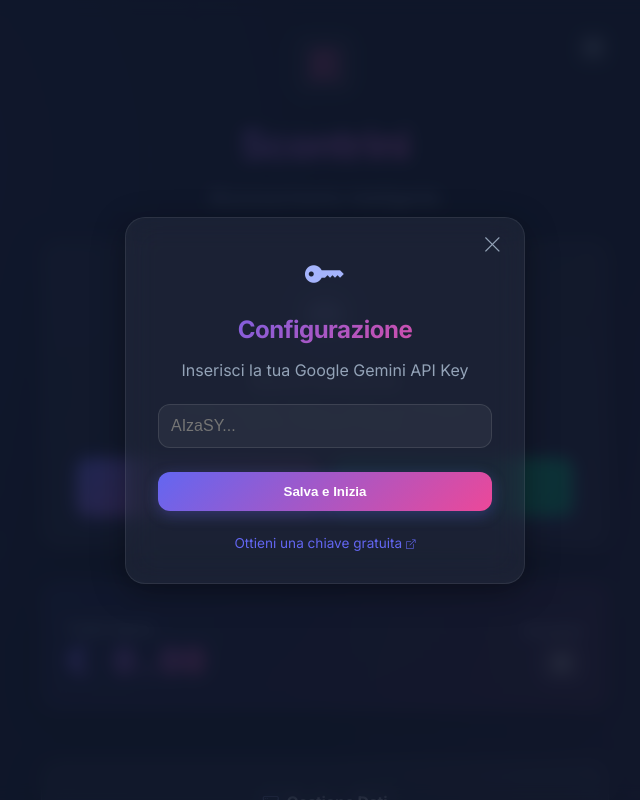
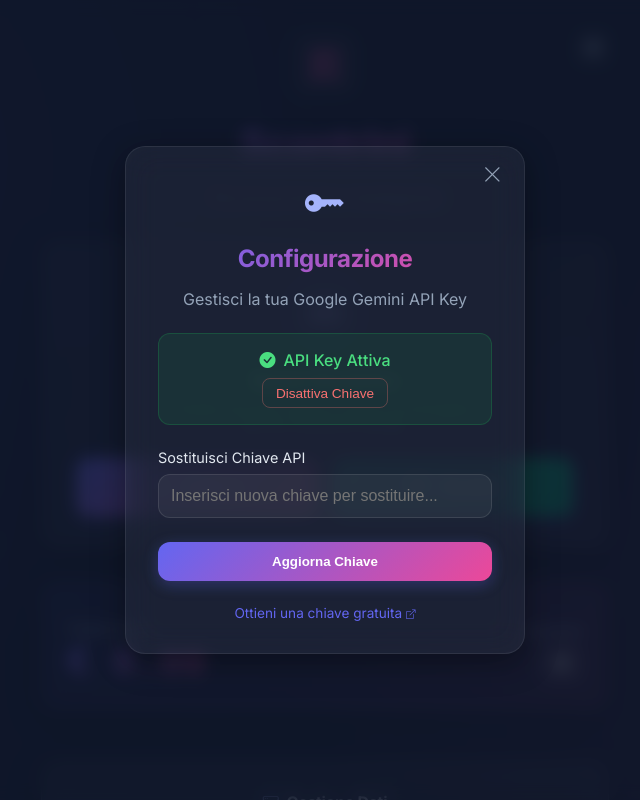
Before and after one commit to edymetal/scontrini, a React (Vite) app: page / in a window 1280 px wide. Both pictures are taken after a click on the button "Configura Chiave API". Shown: the top 800 px of the page, without its empty margins (315-955 px from the left). Built offline with nearby package versions, Linux system fonts and the light colour scheme; no server answers.

Commit message:
ativa e desativar chave api

```diff
--- a/src/App.jsx
+++ b/src/App.jsx
@@ -102,7 +102,7 @@
 
   return (
     <div className="app-container" style={{ maxWidth: '600px', margin: '0 auto', padding: '2rem 1rem' }}>
-      {showModal && <ApiKeyModal onSave={setApiKey} onClose={() => setShowModal(false)} />}
+      {showModal && <ApiKeyModal currentApiKey={apiKey} onSave={setApiKey} onClose={() => setShowModal(false)} />}
 
       <header style={{ marginBottom: '2rem', textAlign: 'center', position: 'relative' }}>
         <button
--- a/src/components/ApiKeyModal.jsx
+++ b/src/components/ApiKeyModal.jsx
@@ -1,13 +1,16 @@
 import React, { useState } from 'react';
 import { validateApiKey } from '../services/geminiService';
 
-const ApiKeyModal = ({ onSave, onClose }) => {
+const ApiKeyModal = ({ currentApiKey, onSave, onClose }) => {
     const [key, setKey] = useState('');
     const [isValidating, setIsValidating] = useState(false);
     const [error, setError] = useState(null);
 
     const handleSubmit = async (e) => {
         e.preventDefault();
+
+        if (!key.trim()) return;
+
         setIsValidating(true);
         setError(null);
 
@@ -15,10 +18,19 @@
 
         if (isValid) {
             onSave(key);
+            setKey(''); // Clear input after save
+            if (onClose) onClose();
         } else {
             setError("Chiave non valida o permessi insufficienti. Controlla la tua quota.");
         }
         setIsValidating(false);
+    };
+
+    const handleDeactivate = () => {
+        if (window.confirm("Sei sicuro di voler disattivare la chiave API? Potrai inserirne una nuova in seguito.")) {
+            onSave('');
+            setKey('');
+        }
     };
 
     return (
@@ -60,16 +72,56 @@
                 <div style={{ textAlign: 'center', marginBottom: '1.5rem' }}>
                     <i className="bi bi-key-fill" style={{ fontSize: '2.5rem', color: '#a5b4fc' }}></i>
                     <h2 className="text-gradient" style={{ marginTop: '1rem', fontSize: '1.5rem' }}>Configurazione</h2>
-                    <p style={{ color: '#94a3b8' }}>Inserisci la tua Google Gemini API Key</p>
+                    <p style={{ color: '#94a3b8' }}>Gestisci la tua Google Gemini API Key</p>
                 </div>
+
+                {currentApiKey ? (
+                    <div style={{
+                        marginBottom: '1.5rem',
+                        padding: '1rem',
+                        background: 'rgba(34, 197, 94, 0.1)',
+                        border: '1px solid rgba(34, 197, 94, 0.2)',
+                        borderRadius: '0.75rem',
+                        textAlign: 'center'
+                    }}>
+                        <div style={{ color: '#4ade80', marginBottom: '0.5rem', display: 'flex', alignItems: 'center', justifyContent: 'center', gap: '0.5rem' }}>
+                            <i className="bi bi-check-circle-fill"></i>
+                            <span style={{ fontWeight: 500 }}>API Key Attiva</span>
+                        </div>
+                        <button
+                            onClick={handleDeactivate}
+                            style={{
+                                background: 'transparent',
+                                border: '1px solid rgba(248, 113, 113, 0.3)',
+                                color: '#f87171',
+                                padding: '0.4rem 0.8rem',
+                                borderRadius: '0.5rem',
+                                fontSize: '0.85rem',
+                                cursor: 'pointer',
+                                transition: 'all 0.2s'
+                            }}
+                            onMouseOver={(e) => e.target.style.background = 'rgba(248, 113, 113, 0.1)'}
+                            onMouseOut={(e) => e.target.style.background = 'transparent'}
+                        >
+                            Disattiva Chiave
+                        </button>
+                    </div>
+                ) : (
+                    <div style={{ marginBottom: '1.5rem', textAlign: 'center', color: '#94a3b8', fontSize: '0.9rem' }}>
+                        Nessuna chiave API configurata.
+                    </div>
+                )}
 
                 <form onSubmit={handleSubmit}>
                     <div style={{ marginBottom: '1.5rem' }}>
+                        <label style={{ display: 'block', color: '#e2e8f0', marginBottom: '0.5rem', fontSize: '0.9rem' }}>
+                            {currentApiKey ? 'Sostituisci Chiave API' : 'Inserisci Chiave API'}
+                        </label>
                         <input
                             type="password"
                             value={key}
                             onChange={(e) => setKey(e.target.value)}
-                            placeholder="AIzaSY..."
+                            placeholder={currentApiKey ? "Inserisci nuova chiave per sostituire..." : "AIzaSY..."}
                             style={{
                                 width: '100%',
                                 padding: '12px',
@@ -92,9 +144,9 @@
                         type="submit"
                         className="btn-primary"
                         style={{ width: '100%' }}
-                        disabled={isValidating || !key}
+                        disabled={isValidating || !key.trim()}
                     >
-                        {isValidating ? 'Verifica in corso...' : 'Salva e Inizia'}
+                        {isValidating ? 'Verifica in corso...' : (currentApiKey ? 'Aggiorna Chiave' : 'Salva e Inizia')}
                     </button>
                 </form>
 
@@ -112,5 +164,4 @@
         </div>
     );
 };
-
 export default ApiKeyModal;
```
